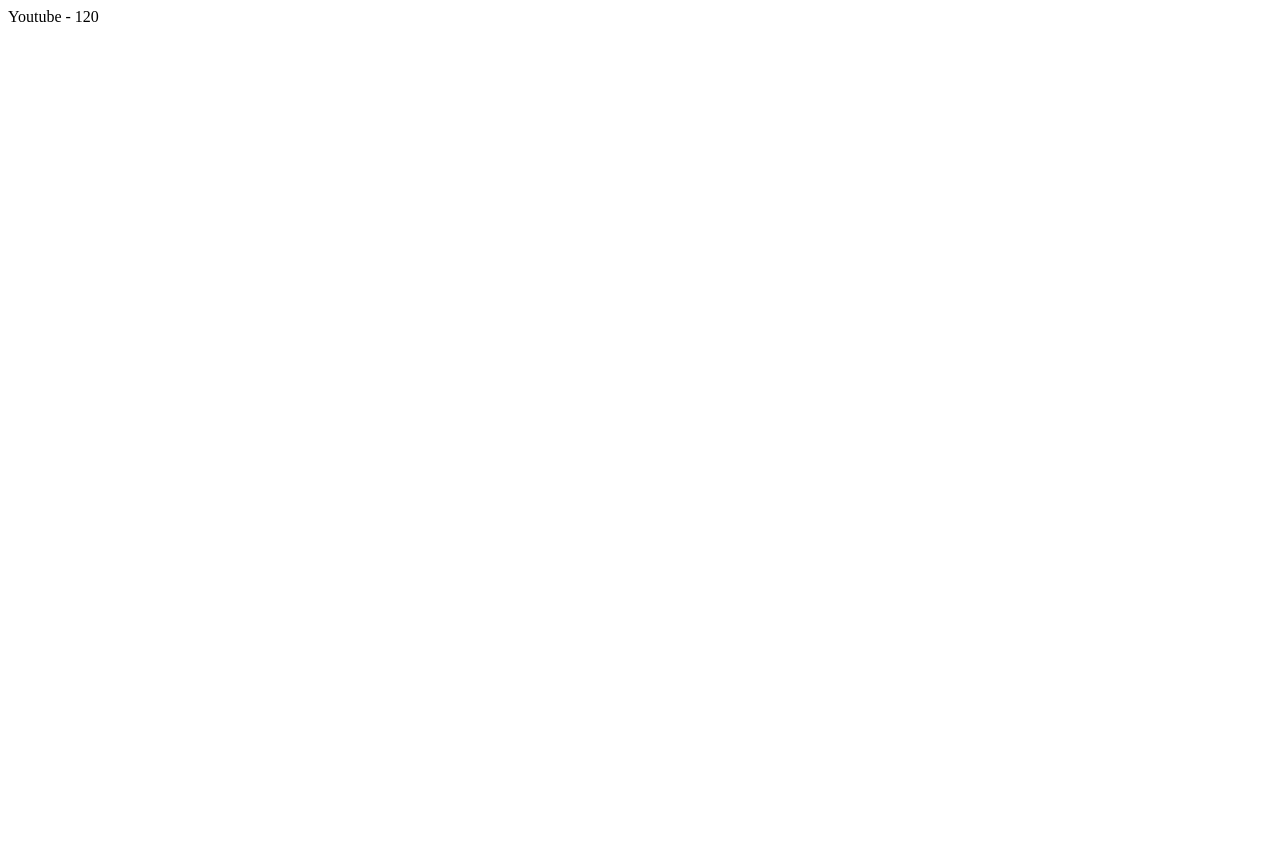
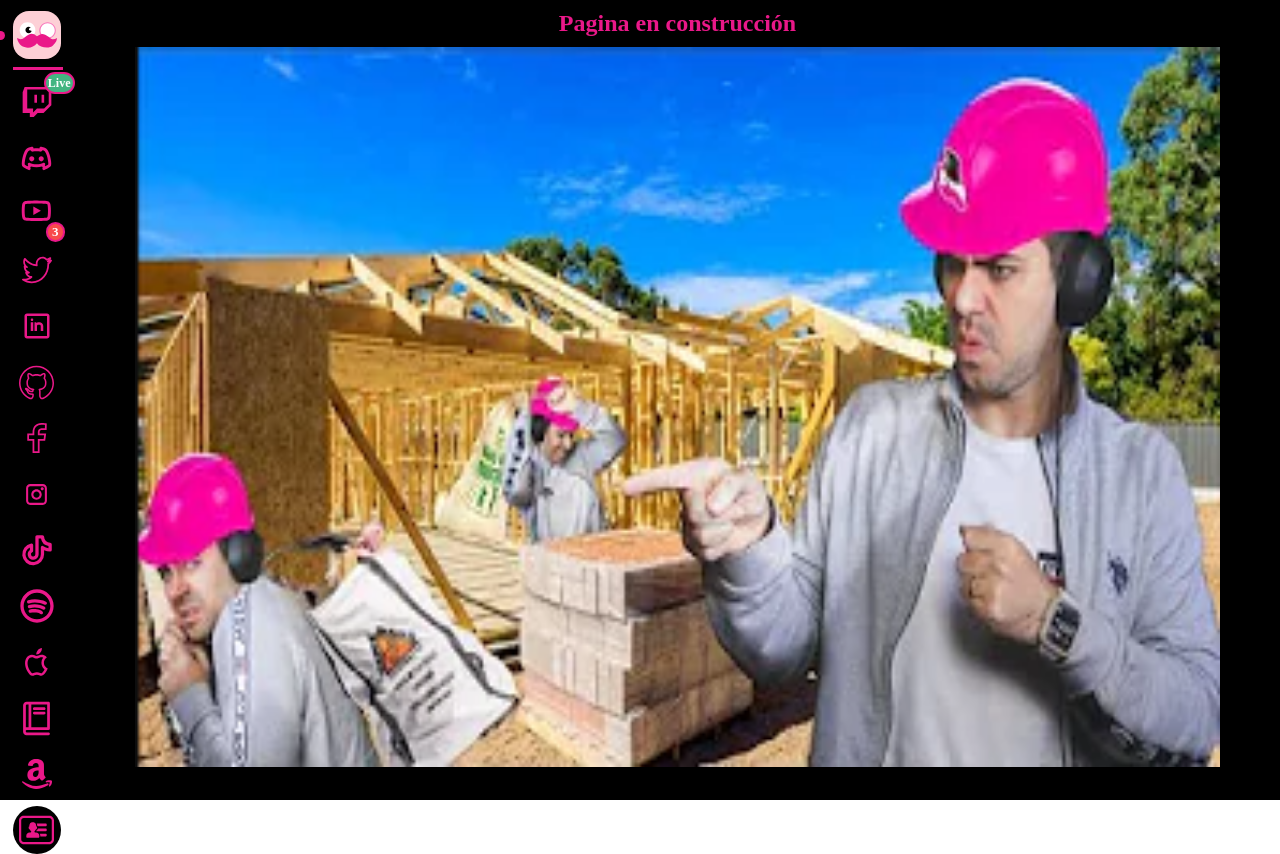
Before and after one commit to Gentleman-Programming/gentleman-programming-web, a Next.js app: page /youtube in a window 1280 px wide. Before the commit the page ends 800 px from the top, so only its background shows below. Built offline with nearby package versions, Linux system fonts and the light colour scheme.

Commit message:
fix: act pag youtube contact root and in construction

```diff
--- a/app/contact/components/SocialCard/Card.tsx
+++ b/app/contact/components/SocialCard/Card.tsx
@@ -1,3 +1,4 @@
+import alan from '@app/assets/img/alan-buscaglia.png';
 import Image from 'next/image';
 
 import {
@@ -14,7 +15,6 @@ import {
 } from './components';
 import { SOCIAL_LINKS, IconType } from './data';
 import styles from './styles/card.module.css';
-import alan from '../../../assets/alan-buscaglia.png';
 
 export const Card = () => {
   return (
--- /dev/null
+++ b/app/youtube/components/Container/Container.module.css
@@ -0,0 +1,7 @@
+.discord__container{
+  display: grid;
+  grid-template-columns: 75px auto;
+  grid-template-rows: 100%;
+  grid-template-areas: "NL CD";
+  background-color: var(--COLOR-TUTI-PRIMARY);
+}
--- /dev/null
+++ b/app/youtube/components/Container/Container.tsx
@@ -0,0 +1,14 @@
+import { FC } from 'react';
+
+import { InConstruction, NavBar } from '@app/components';
+
+import style from './Container.module.css';
+
+export const Container: FC = () => {
+  return (
+    <div className={style.discord__container}>
+      <NavBar />
+      <InConstruction />
+    </div>
+  );
+};
--- /dev/null
+++ b/app/youtube/components/Container/index.ts
@@ -0,0 +1 @@
+export * from './Container';
--- /dev/null
+++ b/app/youtube/components/index.ts
@@ -0,0 +1 @@
+export * from './Container';
--- /dev/null
+++ b/app/youtube/page.module.css
@@ -0,0 +1,21 @@
+.discord__theme {
+  --COLOR-TRASNPARENT: transparent;
+  --COLOR-WHITE: #ffffff;
+  --COLOR-GRAY: #8a8c90;
+  --COLOR-RED: #ff0606;
+
+  --COLOR-LIVE: #43b581;
+  --COLOR-NOTIFICATION: #f84a4b;
+
+  --COLOR-TUTI-PRIMARY: #000000;
+  --COLOR-TUTI-SECONDARY: #ea1889;
+
+  --COLOR-TUTI-FONDO-NAVBAR: #000000;
+  --COLOR-TUTI-NAVBAR-ICONS: #ea1889;
+
+  --COLOR-TUTI-NAVBAR-HOVER-PRIMARY: #f872a0;
+  --COLOR-TUTI-NAVBAR-HOVER-SECONDARY: #fca2b7;
+  --COLOR-TUTI-NAVBAR-SELECTED: #E5E5E5;
+  --COLOR-TUTI-NAVBAR-SELECTED-ICONS: #666666;
+  --COLOR-TUTI-NAVBAR-SELECTED-HOME: #FDD0D6;
+}
--- a/app/youtube/page.tsx
+++ b/app/youtube/page.tsx
@@ -1,7 +1,12 @@
-export const metadata = {
-  title: 'Youtube',
-};
+import '@app/styles/global.css';
 
-export default function Youtube() {
-  return <div>Youtube - 120</div>;
+import { Container } from './components';
+import style from './page.module.css';
+
+export default function Discord() {
+  return (
+    <div className={style.discord__theme}>
+      <Container />
+    </div>
+  );
 }
```
Also changed, not shown: app/youtube/Data/response.json (renamed from app/youtube/response.json).
